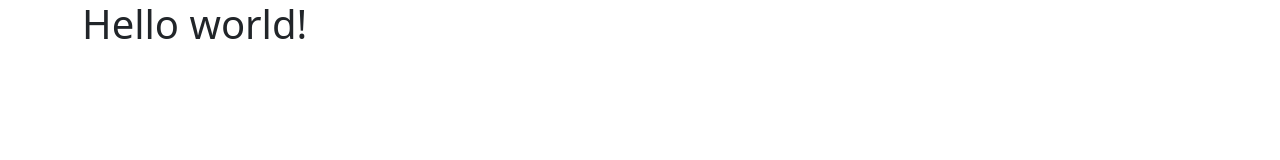
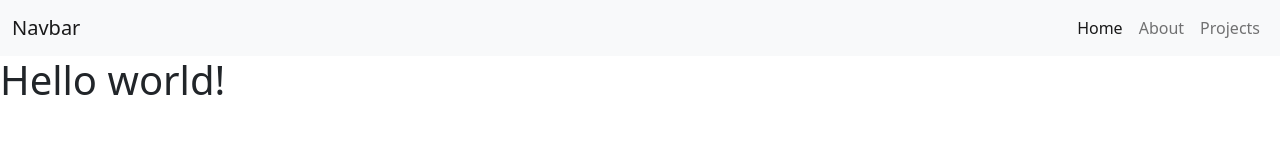
Before and after one commit to Mar-Issah/Gatsby-portfolio-website, a Gatsby site: page / in a window 1280 px wide. Built offline with nearby package versions, Linux system fonts and the light colour scheme; Gatsby itself is replaced by a stand-in of ours.

Commit message:
Created Navbar component

```diff
--- /dev/null
+++ b/src/components/Navbar.js
@@ -0,0 +1,35 @@
+import { Link } from "gatsby"
+import React from "react"
+
+const Navbar = () => {
+  return (
+    <nav class="navbar navbar-expand-lg navbar-light bg-light">
+      <div class="container-fluid">
+        <Link class="navbar-brand" to="/">
+          Navbar
+        </Link>
+        <div class="links">
+          <ul class="navbar-nav me-auto mb-2 mb-lg-0">
+            <li class="nav-item">
+              <Link class="nav-link active" aria-current="page" href="/">
+                Home
+              </Link>
+            </li>
+            <li class="nav-item">
+              <Link class="nav-link" href="/about">
+                About
+              </Link>
+            </li>
+            <li class="nav-item">
+              <Link class="nav-link" href="/projects">
+                Projects
+              </Link>
+            </li>
+          </ul>
+        </div>
+      </div>
+    </nav>
+  )
+}
+
+export default Navbar
--- a/src/pages/about.js
+++ b/src/pages/about.js
@@ -1,7 +1,7 @@
 import React from "react"
 
 const About = () => {
-  return <div></div>
+  return <div>lorem.3</div>
 }
 
 export default About
--- a/src/pages/index.js
+++ b/src/pages/index.js
@@ -1,10 +1,12 @@
 import React from "react"
 import "bootstrap/dist/js/bootstrap.min.js"
 import "bootstrap/dist/css/bootstrap.min.css"
+import Navbar from "../components/Navbar"
 
 const Home = () => {
   return (
-    <div className="container">
+    <div>
+      <Navbar />
       <h1> Hello world!</h1>
     </div>
   )
```
Also changed, not shown: src/pages/404.js (added, +12 -0 lines), src/pages/projects.js (added, +11 -0 lines).
